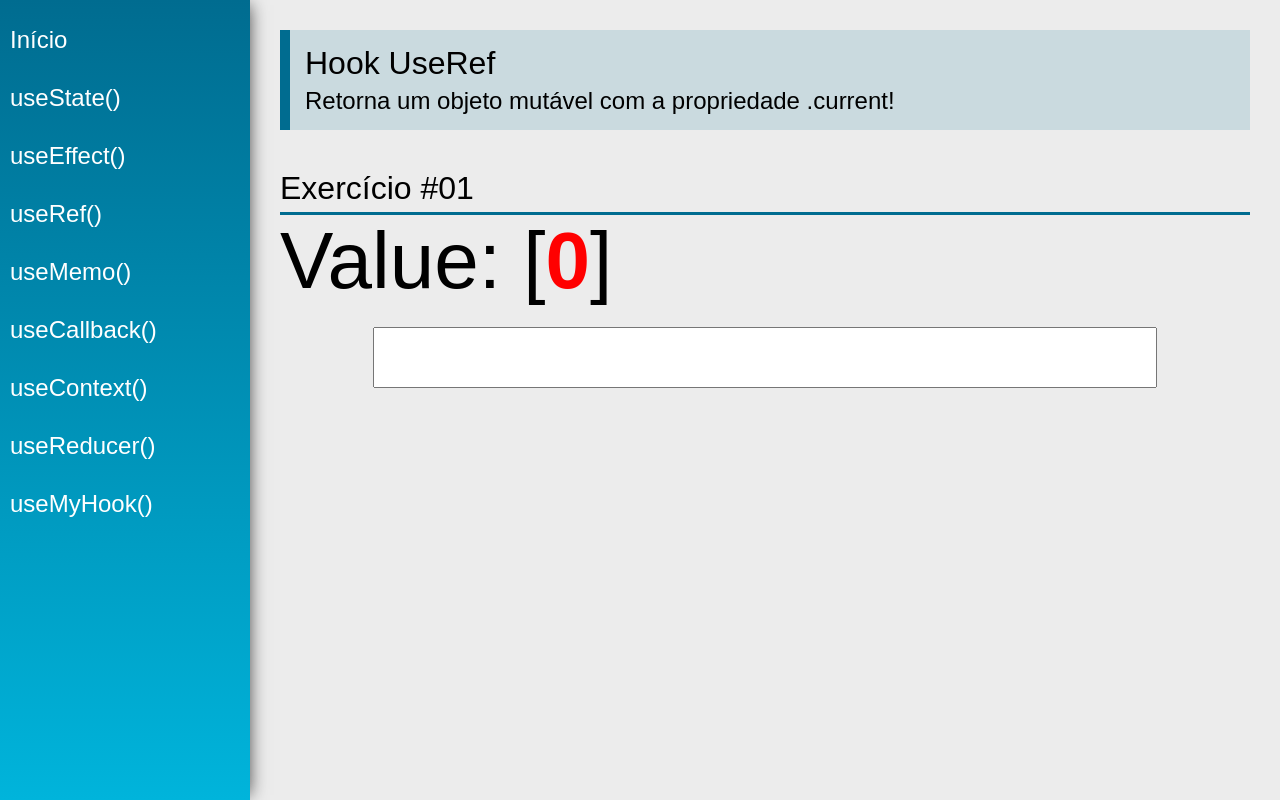
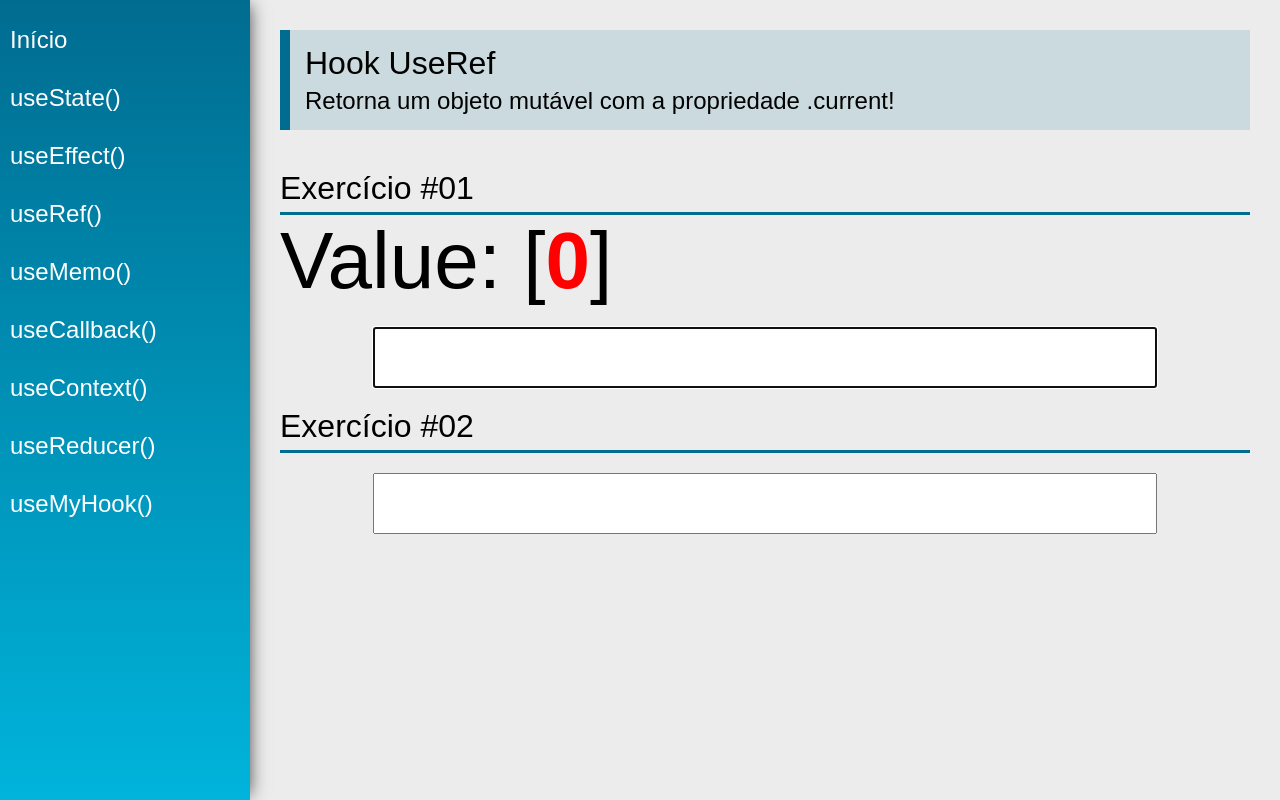
Before and after one commit to galenomoon/ReactHooks, a React (Create React App) app: page /useRef in a window 1280 px wide. Built offline with nearby package versions, Linux system fonts and the light colour scheme.

Commit message:
Challenge useRef()

```diff
--- a/src/views/examples/UseRef.jsx
+++ b/src/views/examples/UseRef.jsx
@@ -2,15 +2,31 @@ import React, { useState, useRef, useEffect } from "react";
 import PageTitle from "../../components/layout/PageTitle";
 import SectionTitle from "../../components/layout/SectionTitle";
 
+const merge = function (s1, s2) {
+    return [...s1].map((e, i)=> `${e}${s2[i] || ""}`).join("");
+};
+
 const UseRef = (props) => {
+  const [value1, setValue1] = useState("");
+  const [value2, setValue2] = useState("");
+  const count = useRef(0); //.current
+  const myInput1 = useRef(null); //.current
+  const myInput2 = useRef(null); //.current
 
-  const [value1, setValue1] = useState("");
-  const count = useRef(0) //.current
-
-
-  useEffect(function(){
-      count.current = count.current+1
-  }, [value1])
+  useEffect(
+    function () {
+      count.current++;
+      myInput2.current.focus();
+    },
+    [value1]
+  );
+  useEffect(
+    function () {
+      count.current++;
+      myInput1.current.focus();
+    },
+    [value2]
+  );
 
   return (
     <div className="UseRef">
@@ -21,16 +37,27 @@ const UseRef = (props) => {
       <SectionTitle title="Exercício #01" />
       <div>
         <span className="text">Value:</span>
-        <span className="text"> {value1} [</span>
+        <span className="text"> {merge(value1, value2)} [</span>
         <span className="text red">{count.current}</span>
         <span className="text">]</span>
-        </div>
+      </div>
       <div className="center">
         <input
           type="text"
           className="input"
+          ref={myInput1}
           value={value1}
           onChange={(e) => setValue1(e.target.value)}
+        />
+      </div>
+      <SectionTitle title="Exercício #02" />
+      <div className="center">
+        <input
+          type="text"
+          className="input"
+          ref={myInput2}
+          value={value2}
+          onChange={(e) => setValue2(e.target.value)}
         />
       </div>
     </div>
```
